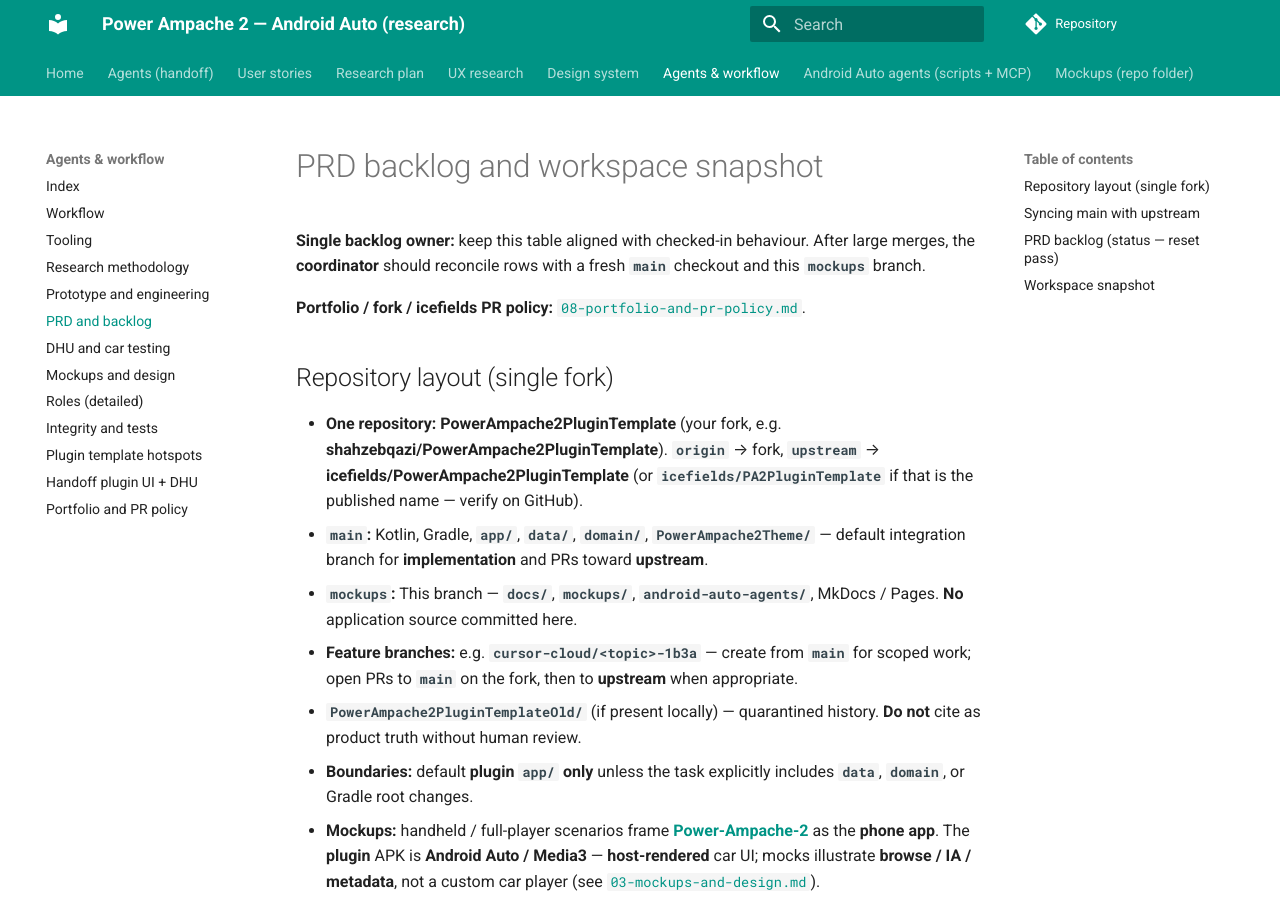
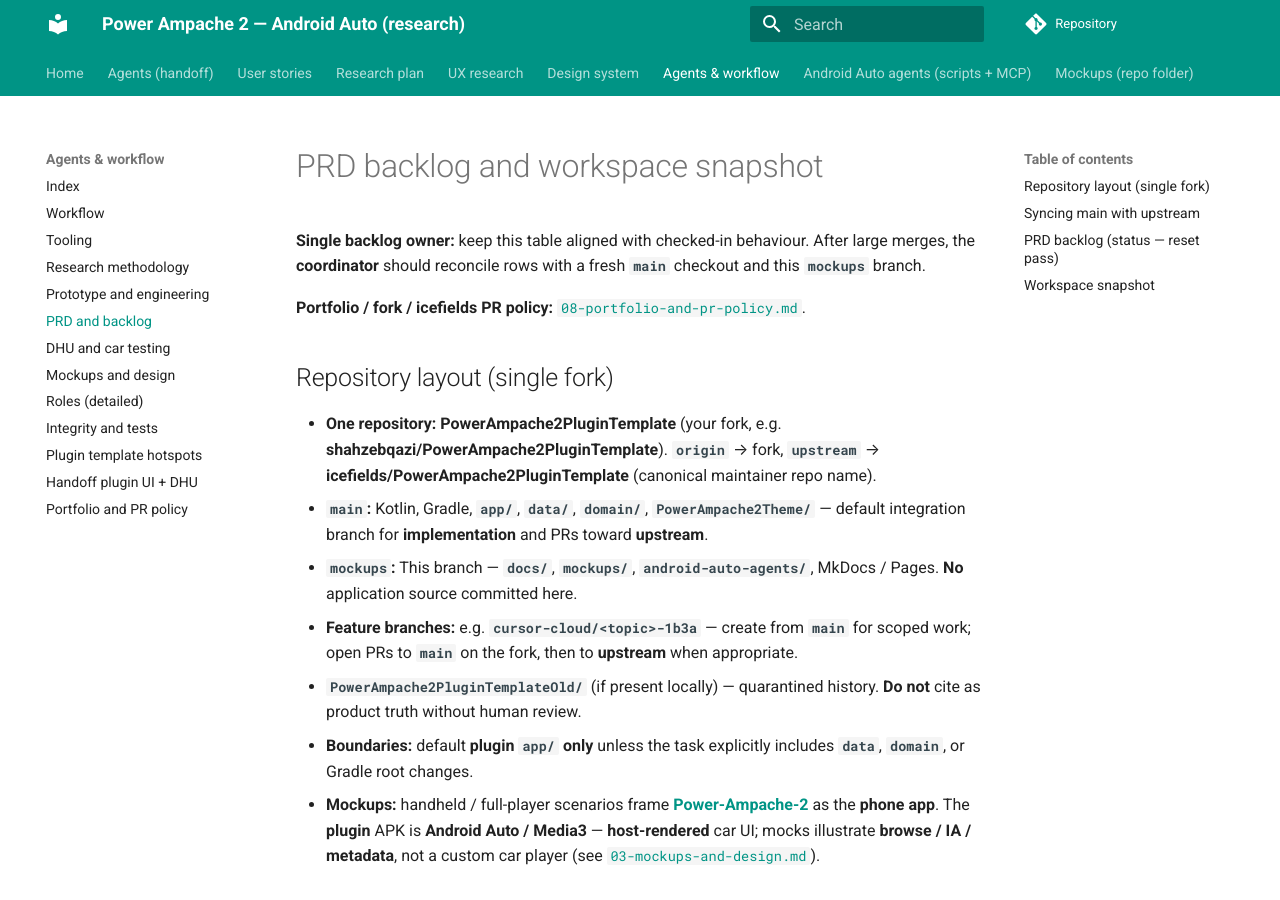
Before and after one commit to shahzebqazi/PowerAmpache2PluginTemplate, an MkDocs documentation site: the page built from docs/agents/01-prd-and-backlog.md, in a window 1280 px wide and 900 px high. Built offline with MkDocs 1.6.1 and Material for MkDocs 9.7.7, drawn with Linux system fonts in a browser that asks for light colours; comment, search, counter and statistics services are not loaded.

Commit message:
docs(agents): canonical upstream is icefields/PowerAmpache2PluginTemplate
Co-authored-by: softw..mastering engineer <shahzebqazi@users.noreply.github.com>

```diff
--- a/docs/agents/01-prd-and-backlog.md
+++ b/docs/agents/01-prd-and-backlog.md
@@ -6,7 +6,7 @@
 
 ## Repository layout (single fork)
 
-- **One repository:** **PowerAmpache2PluginTemplate** (your fork, e.g. **shahzebqazi/PowerAmpache2PluginTemplate**). **`origin`** → fork, **`upstream`** → **icefields/PowerAmpache2PluginTemplate** (or **`icefields/PA2PluginTemplate`** if that is the published name — verify on GitHub).
+- **One repository:** **PowerAmpache2PluginTemplate** (your fork, e.g. **shahzebqazi/PowerAmpache2PluginTemplate**). **`origin`** → fork, **`upstream`** → **icefields/PowerAmpache2PluginTemplate** (canonical maintainer repo name).
 - **`main`:** Kotlin, Gradle, **`app/`**, **`data/`**, **`domain/`**, **`PowerAmpache2Theme/`** — default integration branch for **implementation** and PRs toward **upstream**.
 - **`mockups`:** This branch — **`docs/`**, **`mockups/`**, **`android-auto-agents/`**, MkDocs / Pages. **No** application source committed here.
 - **Feature branches:** e.g. **`cursor-cloud/<topic>-1b3a`** — create from **`main`** for scoped work; open PRs to **`main`** on the fork, then to **upstream** when appropriate.
```
Also changed, not shown: docs/agents/workflow.md (+1 -1 lines).
